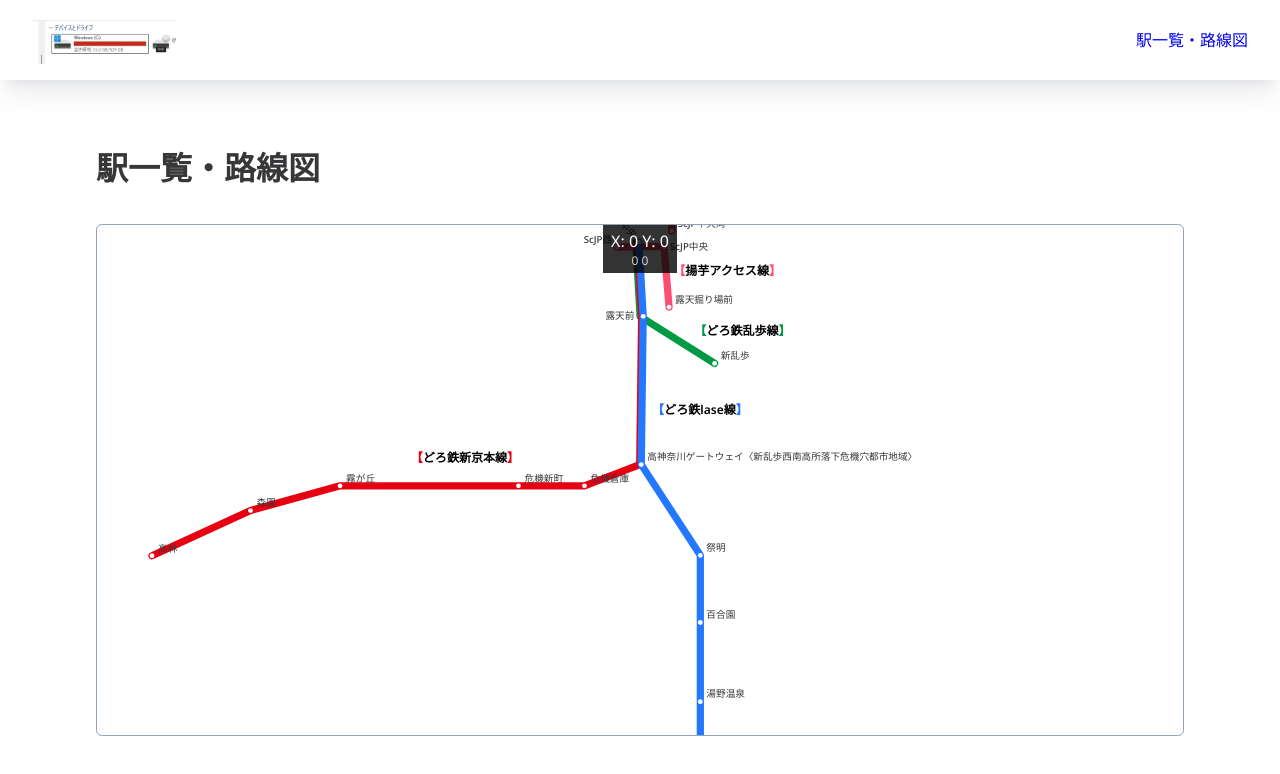
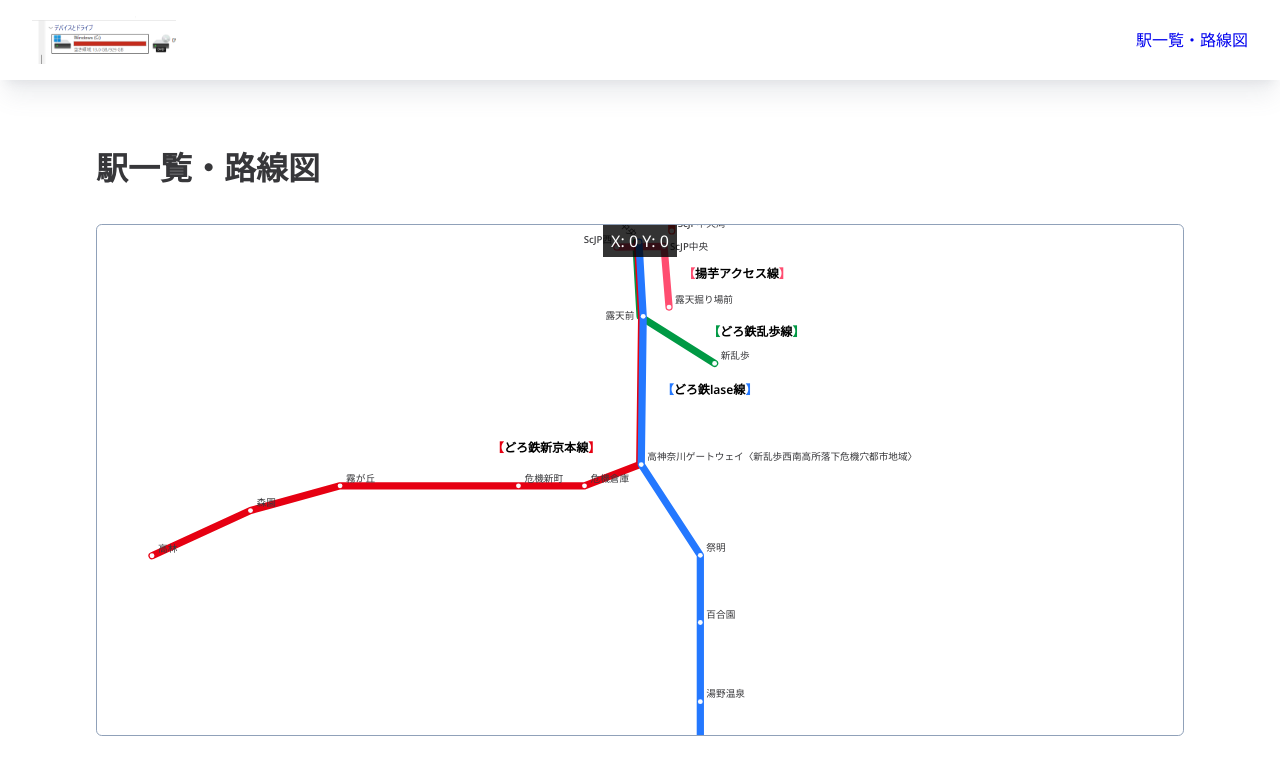
Before and after one commit to driplase/lase-railway, a Next.js app: page /stations in a window 1280 px wide. Shown: the top 774 px of the page. Built offline with nearby package versions, Linux system fonts and the light colour scheme; a web font is replaced by a local one.

Commit message:
chore: coord calculation refactor

```diff
--- a/src/components/RouteMap.tsx
+++ b/src/components/RouteMap.tsx
@@ -173,9 +173,6 @@ export default function RouteMap() {
             <div>
               X: {Math.round(cursorPosition.x)} Y: {Math.round(cursorPosition.y)}
             </div>
-            <div className="text-xs opacity-80">
-              {Math.round(cursorPosition.x * sizeMultiplier)} {Math.round(cursorPosition.y * sizeMultiplier)}
-            </div>
           </div>
         </div>
 
--- a/src/components/RouteMapSVG.tsx
+++ b/src/components/RouteMapSVG.tsx
@@ -84,8 +84,8 @@ export default function RouteMapSVG({
 
                 { line.appearance?.label?.enabled && (
                   <text
-                    x={line.appearance?.label.x}
-                    y={line.appearance?.label.y}
+                    x={line.appearance?.label.x * sizeMultiplier}
+                    y={line.appearance?.label.y * sizeMultiplier}
                     fontWeight={600}
                     fontSize={20}
                   >
--- a/src/data/stations.ts
+++ b/src/data/stations.ts
@@ -76,8 +76,8 @@ export const lines: Line[] = [
     appearance: {
       label: {
         enabled: true,
-        x: -10,
-        y: 190,
+        x: 20,
+        y: 300,
       }
     }
   },
@@ -93,8 +93,8 @@ export const lines: Line[] = [
     appearance: {
       label: {
         enabled: true,
-        x: 200,
-        y: 950,
+        x: 240,
+        y: 1400,
       }
     }
   },
@@ -113,7 +113,7 @@ export const lines: Line[] = [
       label: {
         enabled: true,
         x: -140,
-        y: -160,
+        y: -280,
       }
     }
   },
@@ -139,7 +139,7 @@ export const lines: Line[] = [
       label: {
         enabled: true,
         x: -45,
-        y: 90,
+        y: 150,
       }
     }
   },
@@ -160,8 +160,8 @@ export const lines: Line[] = [
     appearance: {
       label: {
         enabled: true,
-        x: -480,
-        y: 400,
+        x: -540,
+        y: 600,
       }
     }
   },
@@ -181,8 +181,8 @@ export const lines: Line[] = [
     appearance: {
       label: {
         enabled: true,
-        x: -80,
-        y: 320,
+        x: -100,
+        y: 450,
       }
     }
   },
```
